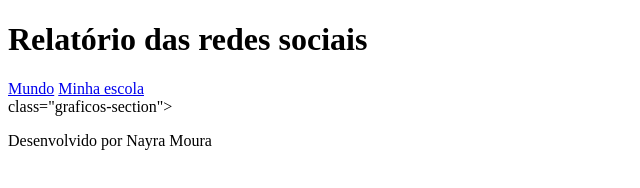
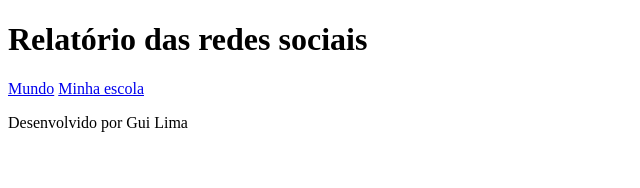
Before and after one commit to Nayra19/Redes-Sociais, a plain HTML site: page index.html in a window 1280 px wide. Shown: the whole page, without its empty margins (0-640 px from the left). Drawn offline with Linux system fonts and the light colour scheme.

Commit message:
index.html

```diff
--- a/index.html
+++ b/index.html
@@ -1,10 +1,10 @@
 <!DOCTYPE html>
 <html lang="pt-br">
 <head>
+
     <meta charset="UTF-8">
     <meta name="viewport" content="width=device-width, initial-scale=1.0">
-    <title>Redes sociais</title>
-    <link rel="stylesheet" href="">
+    <title>Redes Sociais</title>
 </head>
 <body>
     <header>
@@ -14,13 +14,14 @@
             <a href="#">Minha escola</a>
         </nav>
     </header>
-    <main>class="graficos-section">
+    <main class="graficos-section">
         <section id="graficos-container" class="graficos-container">
-             <!-- crie seus gráficos aqui -->
+            <!-- crie os gráficos aqui -->
         </section>
     </main>
     <footer>
-        <p>Desenvolvido por Nayra Moura</p>
+        <p>Desenvolvido por Gui Lima</p>
     </footer>
+    <script type="module" src="graficos/informacoesGlobais.js"></script>
 </body>
 </html>
```
